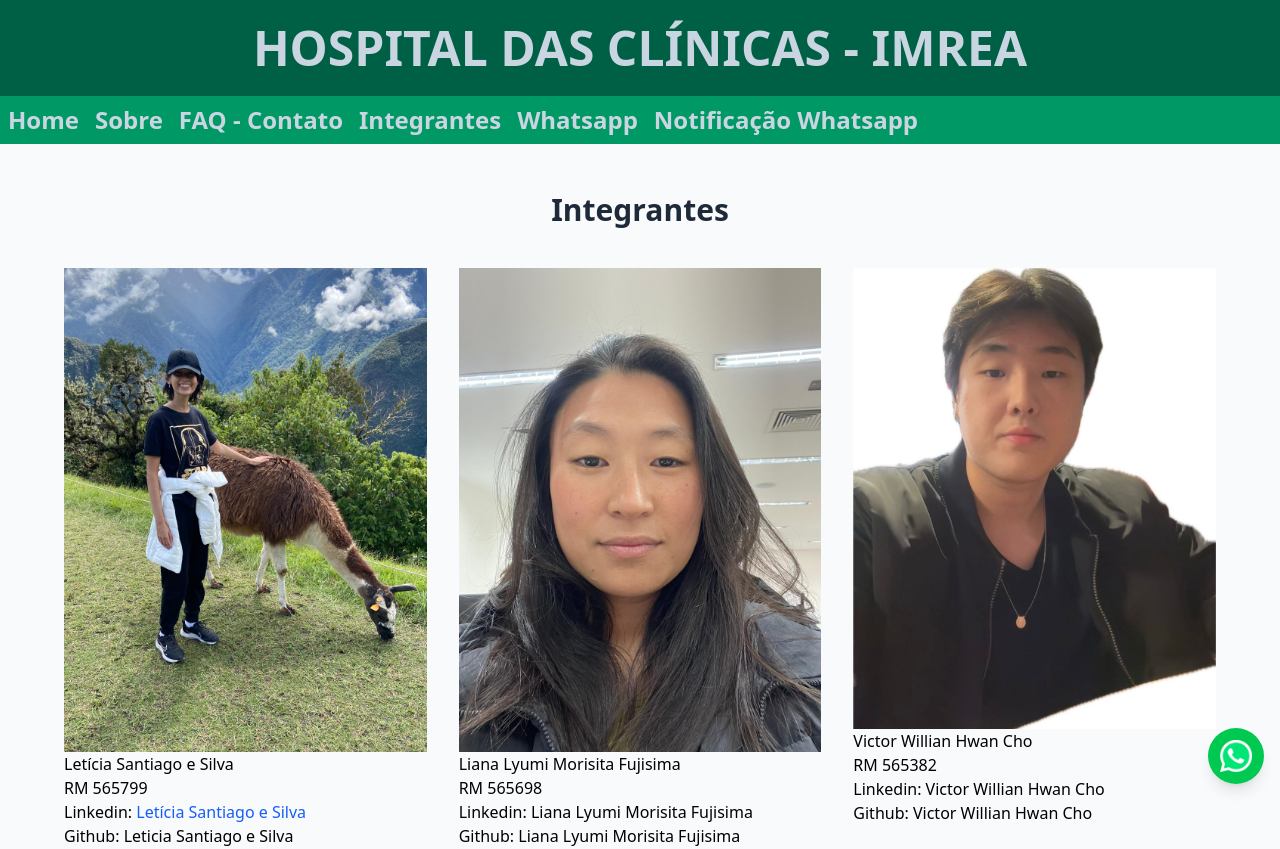
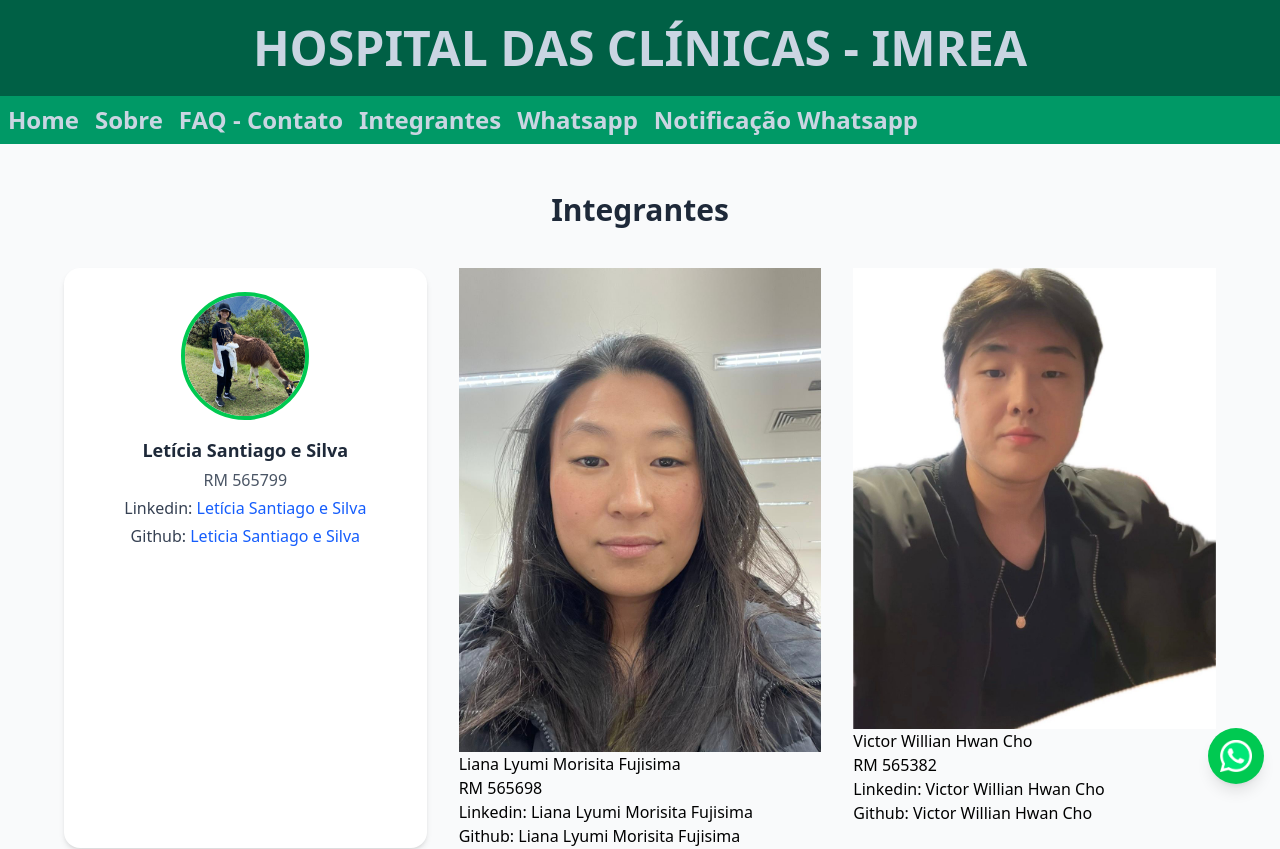
Before and after one commit to lianafujisima/front-sprint03, a React (Vite) app: page /integrantes in a window 1280 px wide. Shown: the top 849 px of the page. Built offline with nearby package versions, Linux system fonts and the light colour scheme.

Commit message:
victor 4

```diff
--- a/src/routes/Integrantes/index.tsx
+++ b/src/routes/Integrantes/index.tsx
@@ -7,13 +7,13 @@
         <main className="min-h-screen bg-gray-50 py-12 px-6">
             <h1 className="text-3xl font-bold text-center text-gray-800 mb-10">Integrantes</h1>
             <section className="grid gap-8 sm:grid-cols-2 lg:grid-cols-3 max-w-6xl mx-auto">
-                <div>
-                    <img src={FotoLeticia} alt="Foto Leticia Santiago"/>
-                    <div>
-                        <p>Letícia Santiago e Silva</p>
-                        <p>RM 565799</p>
-                        <p>Linkedin: <a href="http://linkedin.com/in/leticia-santiago-6b9219354" className="text-blue-600 hover:underline">Letícia Santiago e Silva</a></p>
-                        <p>Github: <a href="https://github.com/santiago-leticia" target="_blank">Leticia Santiago e Silva</a></p>
+                <div  className="bg-white rounded-2xl shadow-md p-6 flex flex-col items-center hover:shadow-xl transition">
+                    <img src={FotoLeticia} alt="Foto Leticia Santiago" className="w-32 h-32 rounded-full object-cover border-4 border-green-500 mb-4"/>
+                    <div className="text-center space-y-1">
+                        <p className="text-lg font-semibold text-gray-800">Letícia Santiago e Silva</p>
+                        <p className="text-gray-600">RM 565799</p>
+                        <p className="text-gray-700">Linkedin: <a href="" className="text-blue-600 hover:underline">Letícia Santiago e Silva</a></p>
+                        <p className="text-gray-700">Github: <a href="https://github.com/santiago-leticia" target="_blank" className="text-blue-600 hover:underline">Leticia Santiago e Silva</a></p>
                     </div>
                 </div>
                 <div>
```
Also changed, not shown: src/routes/Sobre/index.tsx (line endings or trailing spaces).
